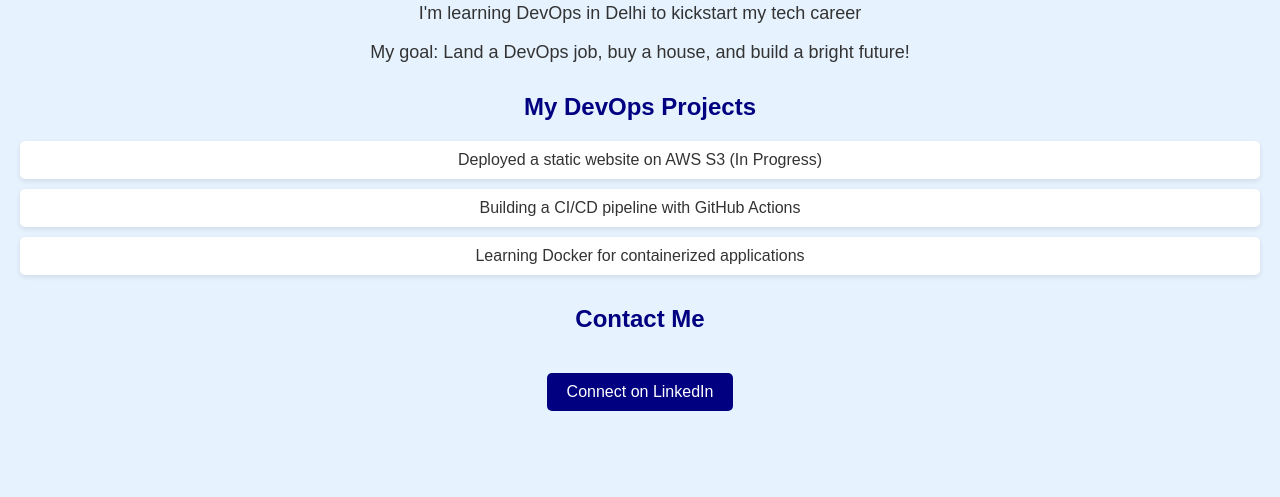
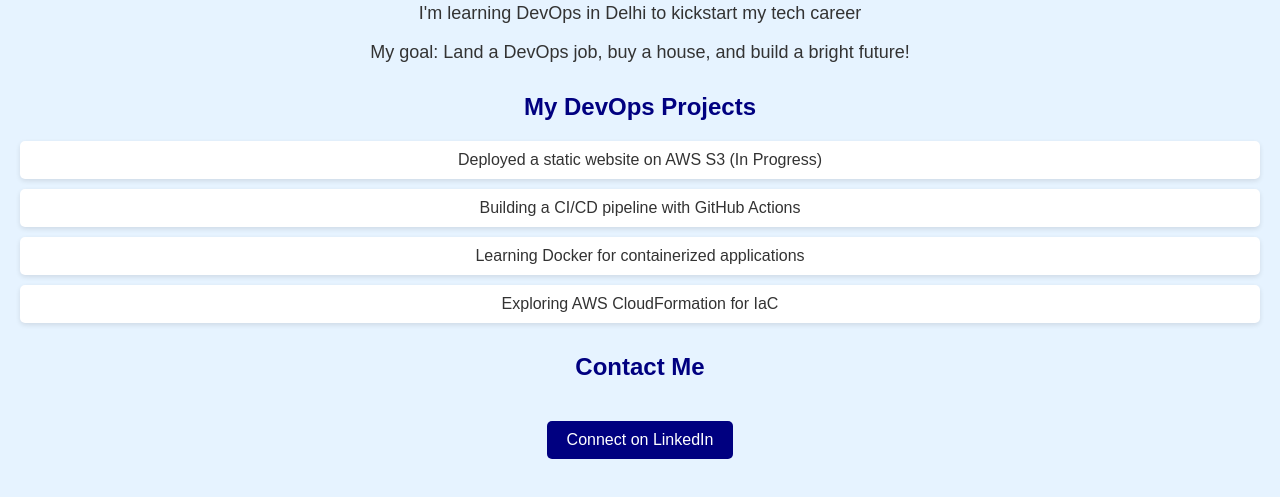
Before and after one commit to Arihant575/my-website, a plain HTML site: page index.html in a window 1280 px wide. Shown: the part 107-604 px from the top of the page. Drawn offline with Linux system fonts and the light colour scheme.

Commit message:
Added new project to portfolio

```diff
--- a/index.html
+++ b/index.html
@@ -16,6 +16,7 @@
         <li>Deployed a static website on AWS S3 (In Progress)</li>
         <li>Building a CI/CD pipeline with GitHub Actions</li>
         <li>Learning Docker for containerized applications</li>
+        <li>Exploring AWS CloudFormation for IaC</li>
     </ul>
     </section>
     <section>
```
